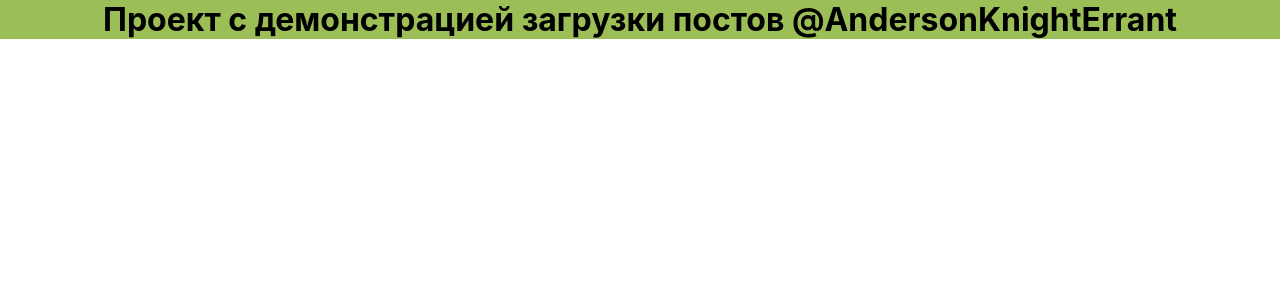
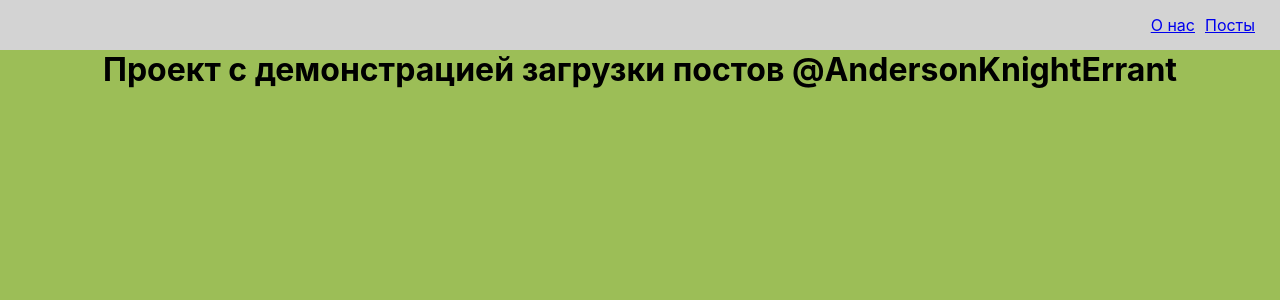
Before and after one commit to AndersonKnightErrant/react_fondamental, a React (Create React App) app: page /about in a window 1280 px wide. Shown: the top 300 px of the page. Built offline with nearby package versions, Linux system fonts and the light colour scheme.

Commit message:
navigation use router dom, error get single post

```diff
--- a/src/App.js
+++ b/src/App.js
@@ -1,19 +1,12 @@
-import React from 'react'
-import { BrowserRouter as Router, Routes, Route } from 'react-router-dom';
-import About from './pages/About';
-import Posts from './pages/Posts';
+import AppRouter from './components/AppRouter';
 import './styles/App.css'
-
 
 function App() {
 	return (
-    <Router>
-      <Routes>
-				<Route path="/about" element={<About />} />
-				<Route path="/posts" element={<Posts/>} />
-      </Routes>
-    </Router>
-	)
+		<div>
+			<AppRouter/>
+		</div>
+  );
 }
 
 export default App
--- a/src/components/API/PostService.js
+++ b/src/components/API/PostService.js
@@ -5,9 +5,14 @@ export class PostService {
     const response = await axios.get('https://jsonplaceholder.typicode.com/posts', {
       params: {
         _limit: limit,
-        _page: page,
+        _page: page
       },
     });
+    return response;
+	}
+
+	static async getById(id) {
+		const response = await axios.get('https://jsonplaceholder.typicode.com/posts' + id);
     return response;
   }
 }
--- /dev/null
+++ b/src/components/AppRouter.jsx
@@ -0,0 +1,25 @@
+import { BrowserRouter as Router, Routes, Route } from 'react-router-dom';
+import React from 'react';
+import Navbar from '../components/UI/Navbar/Navbar';
+import About from '../pages/About';
+import Posts from '../pages/Posts';
+import Error from '../pages/Error';
+import PostsIdPag from '../pages/PostIdPage'
+
+
+const AppRouter = () => {
+  return (
+    <Router>
+      <Navbar />
+      <Routes>
+        <Route path='/about' element={<About/>} />
+				<Route path='/posts' element={<Posts />} />
+				<Route exact path='/posts/:id' element={<PostsIdPag/>} />
+        <Route exact path='/error' element={<Error/>} />
+        <Route path='*' element={<Error />} />
+      </Routes>
+    </Router>
+  );
+};
+
+export default AppRouter;
--- a/src/components/PostItem.jsx
+++ b/src/components/PostItem.jsx
@@ -1,6 +1,8 @@
 import MyButton from "./UI/button/MyButton";
+import { useNavigate } from "react-router-dom";
+const PostItem = (props) => {
+	const router = useNavigate();
 
-const PostItem = (props) => {
 
   return (
     <div>
@@ -11,7 +13,8 @@ const PostItem = (props) => {
 						<p>{props.post.body}</p>
           </div>
         </div>
-        <div className='post__btns'>
+				<div className='post__btns'>
+				<MyButton onClick={() => router(`/posts/${props.post.id}`)}>Открыть</MyButton>
           <MyButton onClick={() => props.remove(props.post)}>Удалить</MyButton>
         </div>
 			</div>
--- /dev/null
+++ b/src/components/UI/Navbar/Navbar.jsx
@@ -0,0 +1,14 @@
+import React, { Link } from 'react-router-dom';
+
+const Navbar = () => {
+  return (
+    <div className='navbar'>
+      <div className='navbar__link'>
+				<Link style={{marginRight: "10px"}} to='/about'>О нас</Link>
+        <Link to='/posts'>Посты</Link>
+      </div>
+    </div>
+  );
+};
+
+export default Navbar;
--- a/src/components/hooks/useFetching.js
+++ b/src/components/hooks/useFetching.js
@@ -4,15 +4,16 @@ const useFetching = (callback) => {
 	const [isLoading, setIsLoading] = useState(false);
 	const [error, setError] = useState('');
 
-	const fetching = async(...arg) => {
-		try {
-			setIsLoading(true)
-			await callback()
-		} catch (e) {
-		} finally {
-			setIsLoading(false);
-		}
-	}
+	const fetching = async (...args) => {
+    try {
+      setIsLoading(true);
+      await callback(...args);
+    } catch (e) {
+      setError(e.message);
+    } finally {
+      setIsLoading(false);
+    }
+  };
 	return [fetching, isLoading, error]
 }
 
--- a/src/pages/About.jsx
+++ b/src/pages/About.jsx
@@ -1,6 +1,6 @@
 const About = () => {
 	return (
-		<h1>Проект с демонстрацией загрузки постов @AndersonKnightErrant</h1>
+		<div className="about"><h1>Проект с демонстрацией загрузки постов @AndersonKnightErrant</h1></div>
 	);
 }
 
--- /dev/null
+++ b/src/pages/Error.jsx
@@ -0,0 +1,11 @@
+const Error = () => {
+	return (
+		<div>
+			<h1 style={{ color: "red" }}>
+				Вы перешли на не существующую страницу!
+			</h1>
+		</div>
+	);
+}
+
+export default Error;
--- /dev/null
+++ b/src/pages/PostIdPage.jsx
@@ -0,0 +1,32 @@
+import { useEffect, useState } from 'react';
+import { useParams } from 'react-router-dom'
+import PostService from '../components/API/PostService';
+import useFetching from '../components/hooks/useFetching';
+import Loader from '../components/UI/Loader/Loader';
+
+
+const PostIdPage = () => {
+	const params = useParams();
+	const [post, setPost] = useState({})
+	const [fetchPostById, isLoading, error] = useFetching(async(id) => {
+		const response = await PostService.getById(id)
+		setPost(response.data);
+	})
+
+	useEffect(() => {
+		fetchPostById(params.id)
+	},[])
+
+
+	return (
+		<div>
+			<h1>Пост {params.id}.</h1>
+			{isLoading
+				? <Loader/>
+				: <div>{post.id}{post.title}</div>
+			}
+		</div>
+	);
+}
+
+export default PostIdPage;
--- a/src/styles/App.css
+++ b/src/styles/App.css
@@ -7,12 +7,22 @@
 #root {
 	background-color: rgb(156, 190, 87);
 	display: flex;
+	flex-direction: column;
 	justify-content: center;
+
 }
 
 
 .app {
 	width: 800px;
+	max-width: 100%;
+}
+.about {
+	display: flex;
+	justify-content: center;
+	background-color: rgb(156, 190, 87);
+	height: 100%;
+	min-height: 800px;
 }
 
 .post {
@@ -39,13 +49,34 @@
 }
 
 .page {
+	margin: 5px 0px;
 	padding: 10px;
 	border: 1px solid teal;
 	cursor: pointer;
 }
 
 .page__current {
+	background-color: teal;
 	border: 2px solid orange;
 	font-weight: bold;
-	padding: 15px;
+	padding: 10px;
+	margin-bottom: 8px;
 }
+.navbar {
+	height: 50px;
+	width: 100vw;
+	display: flex;
+	align-items: center;
+	padding: 0 15px;
+	background: lightgray;
+}
+
+.navbar__link {
+	margin-left: auto;
+	padding: 0 10px;
+}
+
+.navbar Link {
+	padding: 10px;
+	margin: 10px;
+}
```
